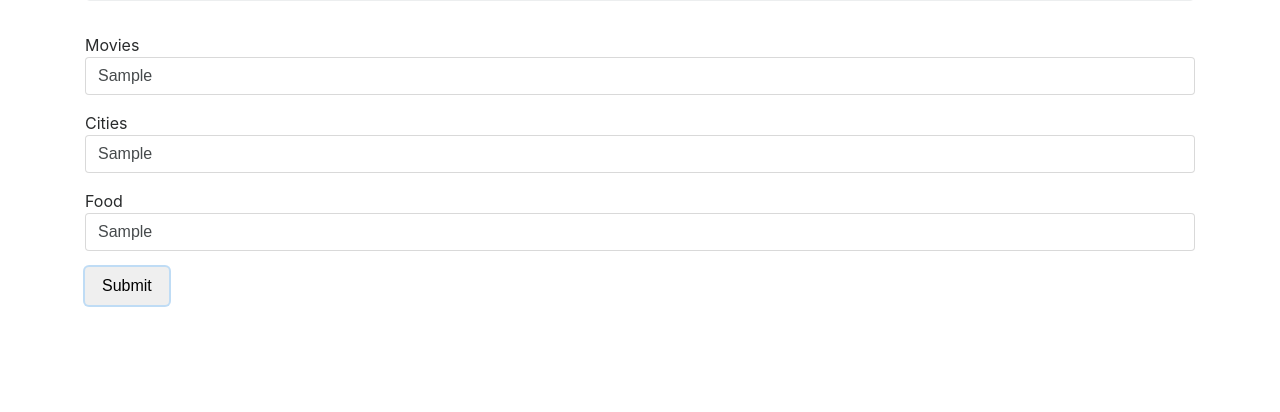
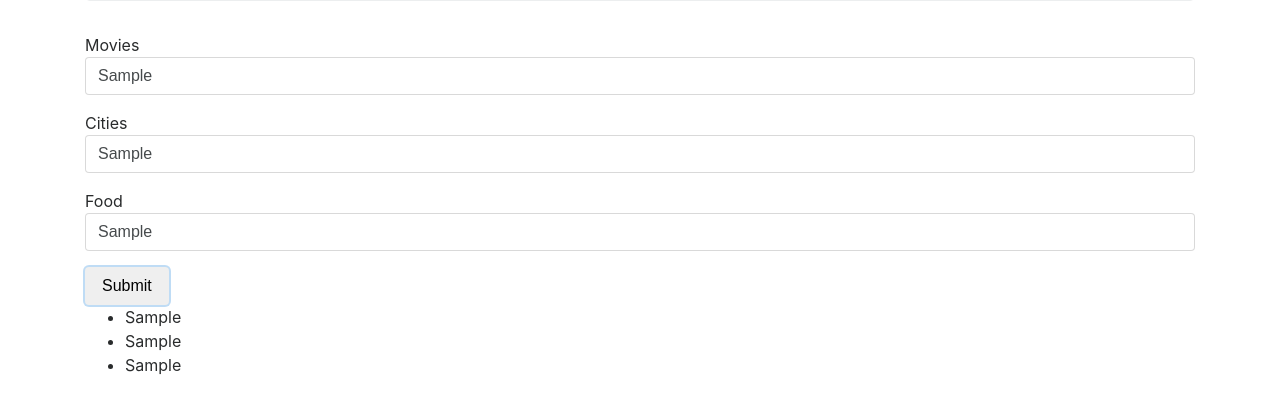
Before and after one commit to Chitroopa/Favthings-Array, a plain HTML site: page index.html in a window 1280 px wide. Both pictures are taken after typing "Sample", "Sample", "Sample" into the empty fields and a click on the button "Submit". Shown: the part 170-582 px from the top of the page. Drawn offline with Linux system fonts and the light colour scheme.

Commit message:
add ul list to jquery to effect the html

```diff
--- a/index.html
+++ b/index.html
@@ -26,6 +26,10 @@
         </div>
         <button type="submit" class="btn">Submit</button>
       </form>
+      <ul>
+
+
+      </ul>
     </div>
   </body>
 </html>
--- a/js/scripts.js
+++ b/js/scripts.js
@@ -6,8 +6,14 @@ $(document).ready(function(){
     var foodInput = $("#food").val();
 
     var things = [moviesInput, cityInput, foodInput];
+    var favThings = [];
+    favThings.push(things[0],things[2]);
+    $("ul").prepend("<li>" + things[0] + "</li>");
+    $("ul").prepend("<li>" + things[1] + "</li>");
+    $("ul").prepend("<li>" + things[2] + "</li>");
 
     console.log(things);
+    console.log(favThings);
 
   });
 
```
